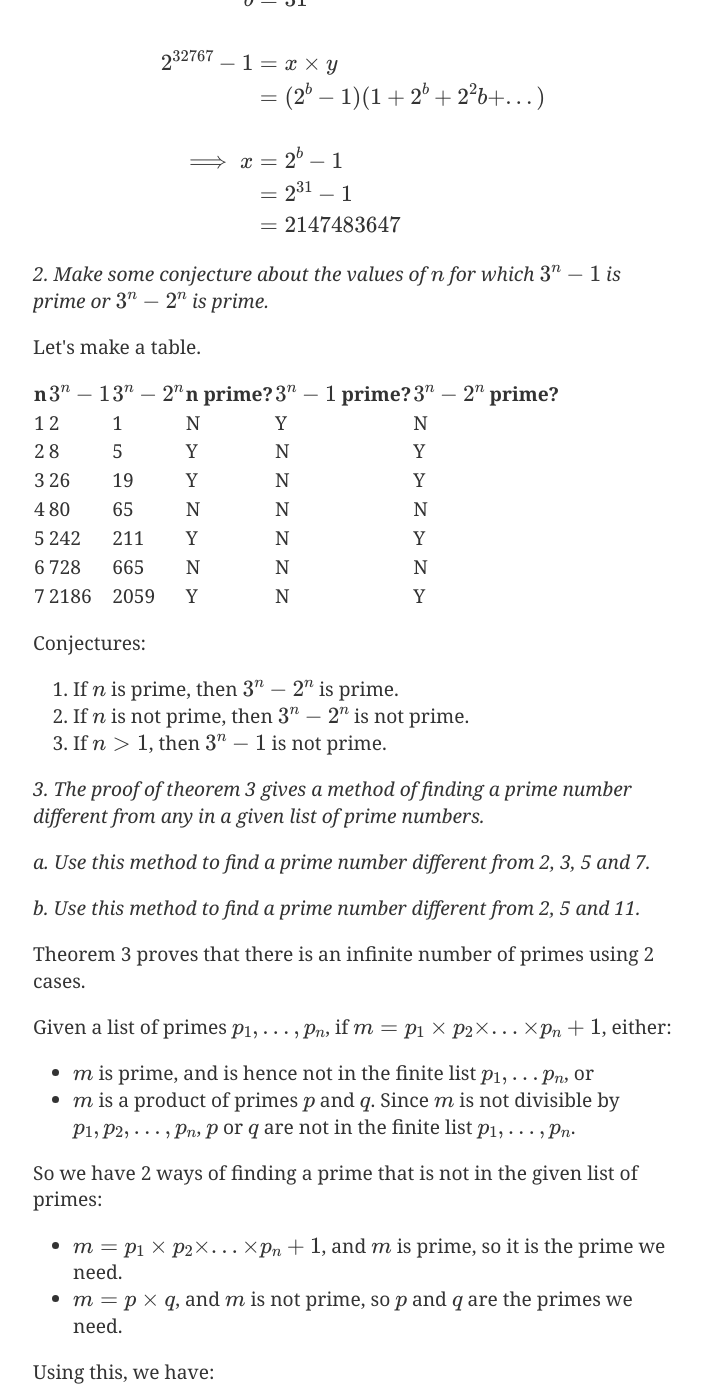
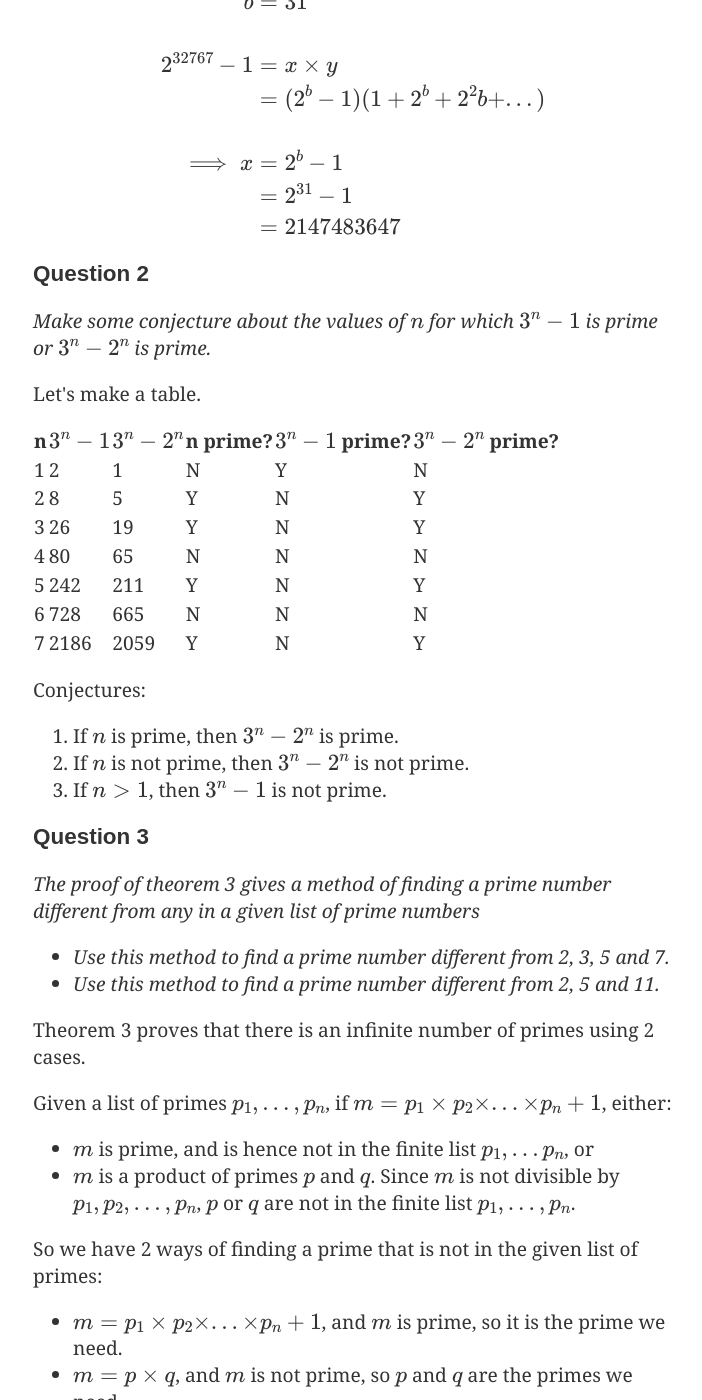
Before and after one commit to ganpatrao/ganpatrao.github.io, a Jekyll site: the page built from _posts/2013-08-04-beginning-how-to-prove-it.md, in a window 1280 px wide and 1400 px high, scrolled down 1658 px. Shown: the whole window, without its empty margins (351-1053 px from the left). Built offline with Jekyll 4.4.1, drawn with Linux system fonts in a browser that asks for light colours; formulas are drawn with MathJax 3; some of the changed text lies outside the part shown.

Commit message:
Better question separation in beginning-how-to-prove-it

```diff
--- a/_posts/2013-08-04-beginning-how-to-prove-it.md
+++ b/_posts/2013-08-04-beginning-how-to-prove-it.md
@@ -14,7 +14,7 @@ It looks like the only solutions and discussions on this book are over at [Himan
 
 Below are my notes while working through the introductory exercise:
 
-*1. See parts (a) and (b).*
+### Question 1
 
 This questions builds on conjecture 2,
 
@@ -58,7 +58,9 @@ $$
 \end{align*}
 $$
 
-*2. Make some conjecture about the values of $$ n $$ for which $$ 3^n - 1 $$ is prime or $$ 3^n - 2^n $$ is prime.*
+### Question 2
+
+*Make some conjecture about the values of $$ n $$ for which $$ 3^n - 1 $$ is prime or $$ 3^n - 2^n $$ is prime.*
 
 Let's make a table.
 
@@ -78,11 +80,12 @@ Conjectures:
    2. If $$ n $$ is not prime, then $$ 3^n - 2^n $$ is not prime.
    3. If $$ n > 1 $$, then $$ 3^n -1 $$ is not prime.
 
-*3. The proof of theorem 3 gives a method of finding a prime number different from any in a given list of prime numbers.*
+### Question 3
 
-*a. Use this method to find a prime number different from 2, 3, 5 and 7.*
+*The proof of theorem 3 gives a method of finding a prime number different from any in a given list of prime numbers*
 
-*b. Use this method to find a prime number different from 2, 5 and 11.*
+   * *Use this method to find a prime number different from 2, 3, 5 and 7.*
+   * *Use this method to find a prime number different from 2, 5 and 11.*
 
 Theorem 3 proves that there is an infinite number of primes using 2 cases.
 
@@ -105,7 +108,9 @@ The comments in [Himanshu's blog][1] brought forth an interesting related conjec
 
 The numbers of the form $$ p_{1} \times p_{2} \times ... \times p_{n} + 1 $$ are called *Euclid numbers*. The conjecture is false, as seen in the counter-example of the [first composite Euclid number][3].
 
-*4. Find 5 consecutive integers that are not prime.*
+### Question 4
+
+*Find 5 consecutive integers that are not prime.*
 
 This is a direct application of the theorem 4.
 
@@ -120,7 +125,9 @@ $$
 
 Required sequence: 722, 723, 724, 725, 726
 
-*5. Use the table in figure 1 and the discussions on p.5 to find two more perfect numbers.*
+### Question 5
+
+*Use the table in figure 1 and the discussions on p.5 to find two more perfect numbers.*
 
 This is a direct application of the theorem proven by Euler,
 
@@ -141,7 +148,9 @@ $$
 \end{align*}
 $$
 
-*6. The sequence 3, 5, 7 is a list of three prime numbers such that each pair of adjacent numbers in the list differ by 2. Are there any more such "triplet primes"?*
+### Question 6
+
+*The sequence 3, 5, 7 is a list of three prime numbers such that each pair of adjacent numbers in the list differ by 2. Are there any more such "triplet primes"?*
 
 Such a triplet can only occur among a triplet of odd numbers (since 2 is the only even prime number).
 
```
